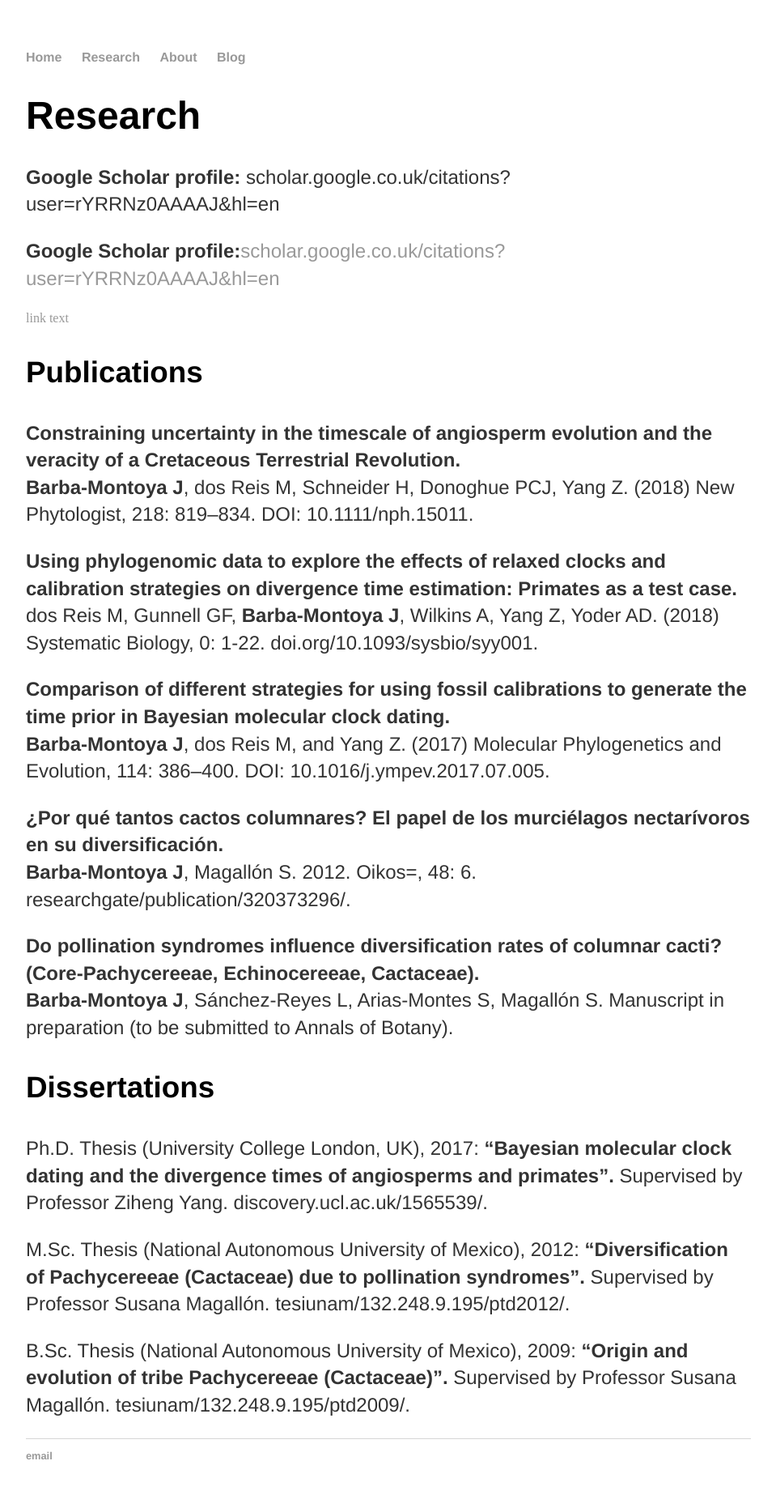
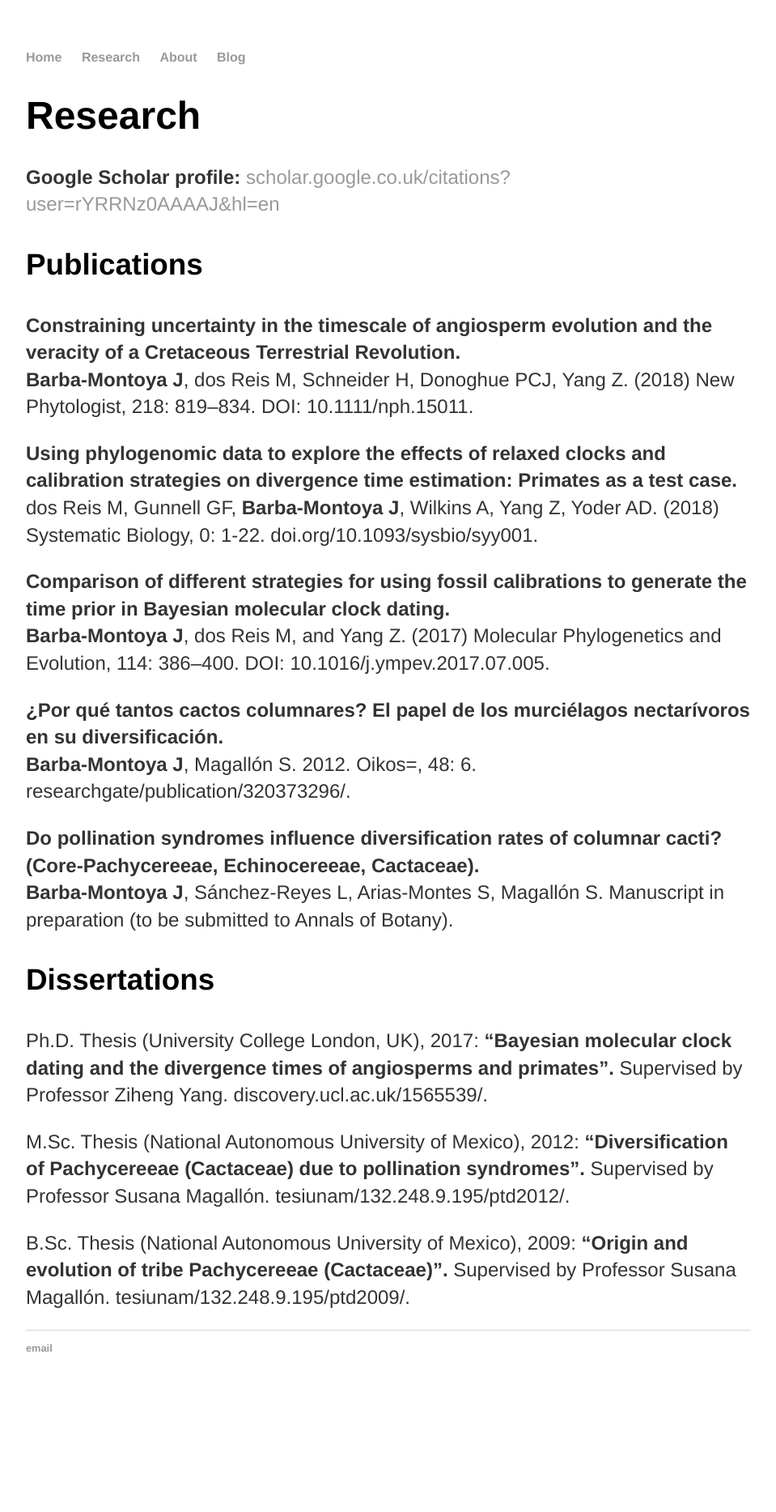
Before and after one commit to josebarbamontoya/josebarbamontoya.github.io, a Jekyll site: the page built from research/index.html, in a window 1280 px wide. Shown: the whole page at 81% size, without its empty margins (160-1119 px from the left). Built offline with Jekyll 4.4.1, drawn with Linux system fonts in a browser that asks for light colours; after the commit the page ends 1734 px from its top, so only the background shows below that.

Commit message:
Update index.html

```diff
--- a/research/index.html
+++ b/research/index.html
@@ -5,10 +5,7 @@ title: Jose Barba-Montoya
 
 	<div class="research">
 					<h1>Research</h1>
-					<p><b>Google Scholar profile:</b> scholar.google.co.uk/citations?user=rYRRNz0AAAAJ&hl=en</p>
-
-		<p><b>Google Scholar profile:</b><a href="https://scholar.google.co.uk/citations?user=rYRRNz0AAAAJ&hl=en">scholar.google.co.uk/citations?user=rYRRNz0AAAAJ&hl=en</a></p>
-		<a href="url">link text</a>
+					<p><b>Google Scholar profile:</b><a href="https://scholar.google.co.uk/citations?user=rYRRNz0AAAAJ&hl=en"> scholar.google.co.uk/citations?user=rYRRNz0AAAAJ&hl=en</a></p>
 					<h3>Publications</h3>
 <p><b>Constraining uncertainty in the timescale of angiosperm evolution and the veracity of a Cretaceous Terrestrial Revolution.</b><br>
 <b>Barba-Montoya J</b>, dos Reis M, Schneider H, Donoghue PCJ, Yang Z. (2018) New Phytologist, 218: 819–834. DOI: 10.1111/nph.15011.
```
